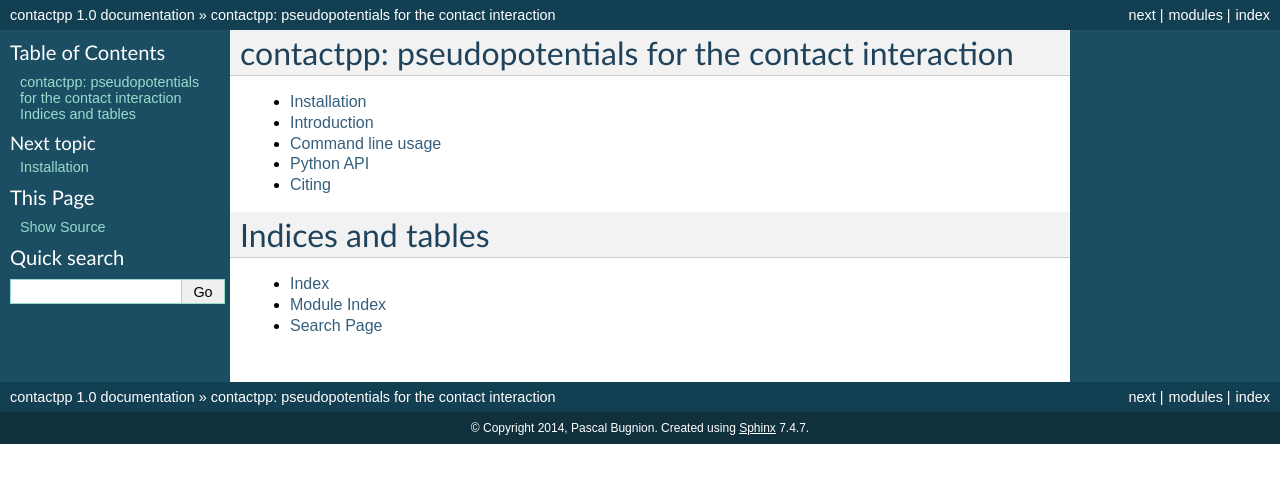
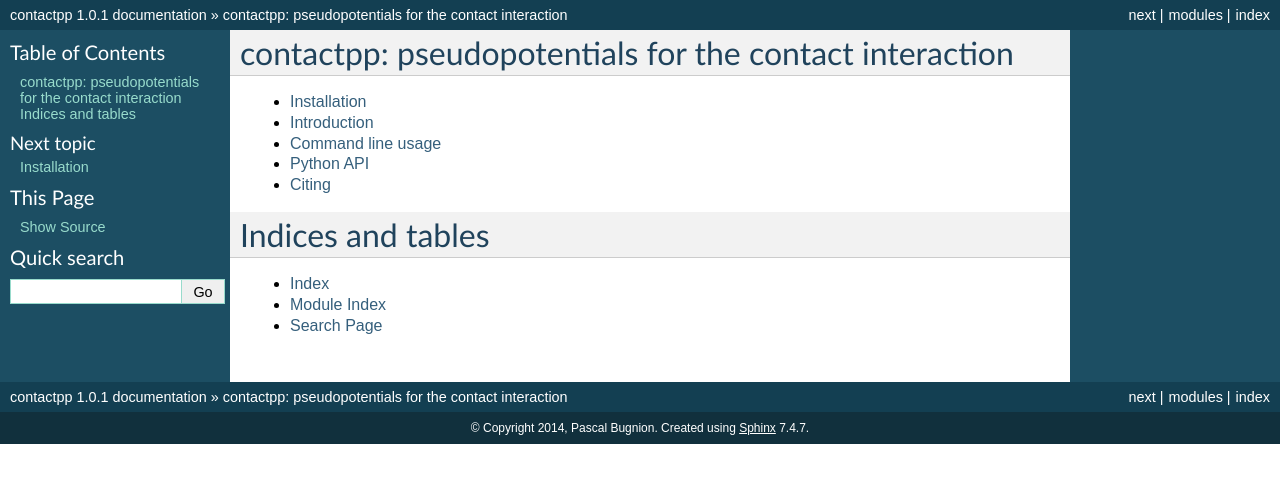
Before and after one commit to pbugnion/contactpp, a Sphinx documentation site: the page built from docs/source/index.rst, in a window 1280 px wide. Shown: the top 483 px of the page. Built offline with Sphinx 7.4.7, drawn with Linux system fonts in a browser that asks for light colours.

Commit message:
REL: Release 1.0.1.
This release only changes the README file.

```diff
--- a/contactpp/__init__.py
+++ b/contactpp/__init__.py
@@ -3,4 +3,4 @@ from troullier import make_troullier_potential
 from swell import make_square_well_potential
 from utp import make_utp_potential
 
-__version__ = "1.0"
+__version__ = "1.0.1"
--- a/docs/source/conf.py
+++ b/docs/source/conf.py
@@ -58,9 +58,9 @@ copyright = u'2014, Pascal Bugnion'
 # built documents.
 #
 # The short X.Y version.
-version = '1.0'
+version = '1.0.1'
 # The full version, including alpha/beta/rc tags.
-release = '1.0'
+release = '1.0.1'
 
 # The language for content autogenerated by Sphinx. Refer to documentation
 # for a list of supported languages.
```
